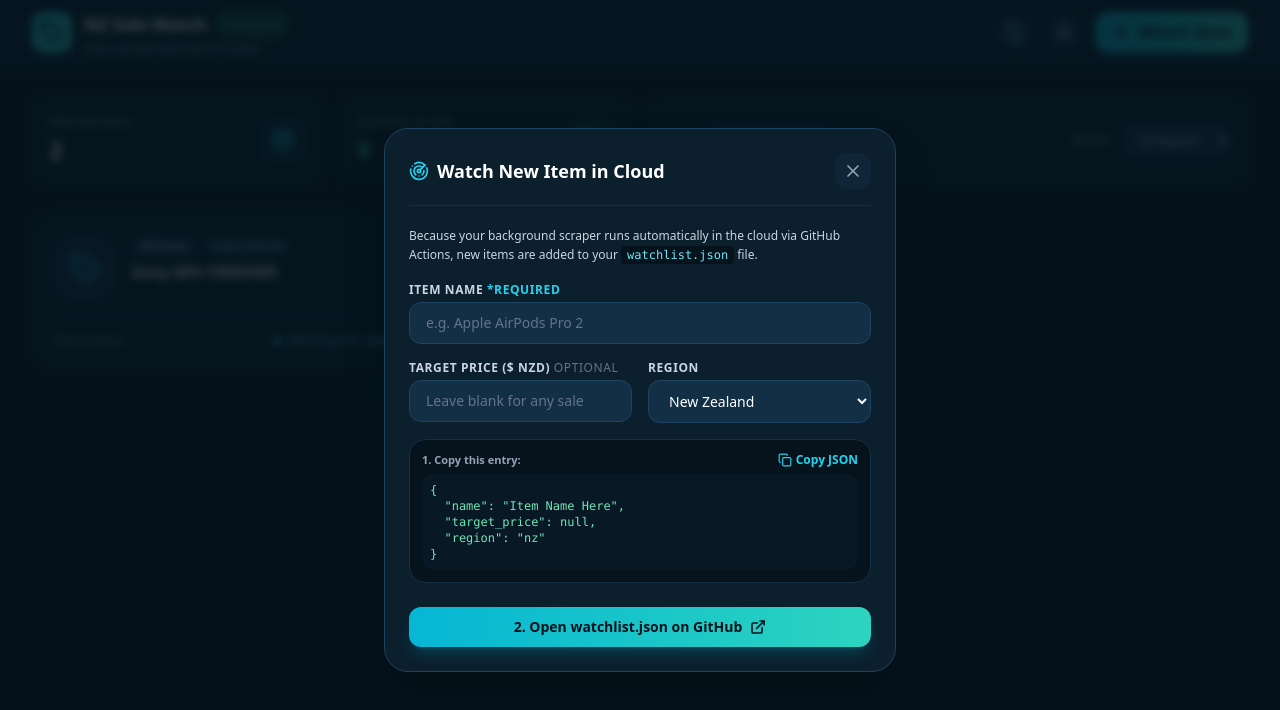
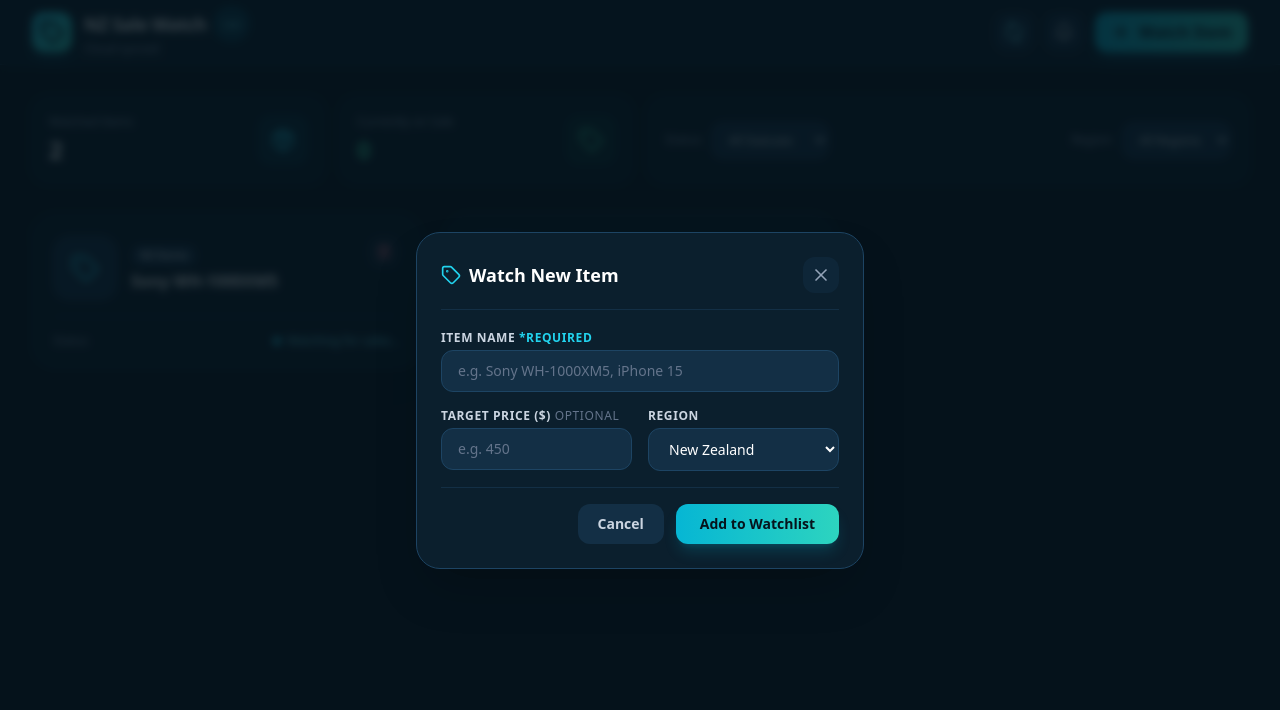
Before and after one commit to Maos-09/nz-sale-watch, a plain HTML site: page index.html in a window 1280 px wide. Both pictures are taken after a click on the button "Watch Item". Drawn offline with nearby package versions, Linux system fonts and the light colour scheme.

Commit message:
Update index.html

```diff
--- a/index.html
+++ b/index.html
@@ -41,15 +41,15 @@
         </div>
         <div>
           <h1 class="text-lg font-bold tracking-tight text-white flex items-center gap-2">
-            NZ Sale Watch <span id="syncStatusBadge" class="text-[10px] px-2 py-0.5 rounded-full bg-emerald-500/20 text-emerald-300 font-medium border border-emerald-500/30">Cloud Synced</span>
+            NZ Sale Watch <span class="text-[10px] px-2 py-0.5 rounded-full bg-cyan-500/20 text-cyan-300 font-medium border border-cyan-500/30">Live</span>
           </h1>
-          <p id="lastUpdatedText" class="text-xs text-slate-400">Checking live store feeds...</p>
+          <p id="lastUpdatedText" class="text-xs text-slate-400">Syncing live store feeds...</p>
         </div>
       </div>
 
       <div class="flex items-center space-x-2 sm:space-x-3">
         <!-- Manual Refresh Button -->
-        <button onclick="fetchLiveDeals(true)" title="Sync Latest Cloud Prices" class="p-2 rounded-xl bg-ocean-800/80 hover:bg-ocean-700 text-cyan-300 hover:text-white transition border border-ocean-700/50">
+        <button onclick="fetchLiveDeals(true)" title="Sync Latest Deals" class="p-2 rounded-xl bg-ocean-800/80 hover:bg-ocean-700 text-cyan-300 hover:text-white transition border border-ocean-700/50">
           <i id="refreshIcon" data-lucide="refresh-cw" class="w-5 h-5"></i>
         </button>
 
@@ -136,64 +136,43 @@
 
   </main>
 
-  <!-- Watch New Item Helper Modal -->
+  <!-- Watch New Item Modal -->
   <div id="itemModal" class="hidden fixed inset-0 z-50 bg-ocean-950/80 backdrop-blur-sm flex items-center justify-center p-4">
-    <div class="bg-ocean-900 border border-ocean-700 rounded-3xl max-w-lg w-full p-6 shadow-2xl relative max-h-[90vh] overflow-y-auto">
+    <div class="bg-ocean-900 border border-ocean-700 rounded-3xl max-w-md w-full p-6 shadow-2xl relative">
       <div class="flex items-center justify-between pb-4 border-b border-ocean-800 mb-5">
         <h2 class="text-lg font-bold text-white flex items-center gap-2">
-          <i data-lucide="radar" class="w-5 h-5 text-cyan-400"></i> Watch New Item in Cloud
+          <i data-lucide="tag" class="w-5 h-5 text-cyan-400"></i> Watch New Item
         </h2>
         <button onclick="closeModal()" class="p-2 text-slate-400 hover:text-white rounded-xl bg-ocean-800/50 hover:bg-ocean-800 transition">
           <i data-lucide="x" class="w-5 h-5"></i>
         </button>
       </div>
 
-      <div class="space-y-4">
-        <p class="text-xs text-slate-300 leading-relaxed">
-          Because your background scraper runs automatically in the cloud via GitHub Actions, new items are added to your <code class="text-cyan-300 bg-ocean-950 px-1.5 py-0.5 rounded">watchlist.json</code> file.
-        </p>
-
+      <form id="watchForm" onsubmit="handleWatchItem(event)" class="space-y-4">
         <div>
           <label class="block text-xs font-semibold text-slate-300 uppercase tracking-wider mb-1">Item Name <span class="text-cyan-400">*Required</span></label>
-          <input type="text" id="newItemName" oninput="updateSnippet()" placeholder="e.g. Apple AirPods Pro 2" class="w-full bg-ocean-800 border border-ocean-700 rounded-xl px-4 py-2.5 text-sm text-white placeholder-slate-500 focus:outline-none focus:border-cyan-500">
+          <input type="text" id="newItemName" required placeholder="e.g. Sony WH-1000XM5, iPhone 15" class="w-full bg-ocean-800 border border-ocean-700 rounded-xl px-4 py-2.5 text-sm text-white placeholder-slate-500 focus:outline-none focus:border-cyan-500">
         </div>
 
         <div class="grid grid-cols-2 gap-4">
           <div>
-            <label class="block text-xs font-semibold text-slate-300 uppercase tracking-wider mb-1">Target Price ($ NZD) <span class="text-slate-500 font-normal">Optional</span></label>
-            <input type="number" step="0.01" id="newItemTarget" oninput="updateSnippet()" placeholder="Leave blank for any sale" class="w-full bg-ocean-800 border border-ocean-700 rounded-xl px-4 py-2.5 text-sm text-white placeholder-slate-500 focus:outline-none focus:border-cyan-500">
+            <label class="block text-xs font-semibold text-slate-300 uppercase tracking-wider mb-1">Target Price ($) <span class="text-slate-500 font-normal">Optional</span></label>
+            <input type="number" step="0.01" id="newItemTarget" placeholder="e.g. 450" class="w-full bg-ocean-800 border border-ocean-700 rounded-xl px-4 py-2.5 text-sm text-white placeholder-slate-500 focus:outline-none focus:border-cyan-500">
           </div>
           <div>
             <label class="block text-xs font-semibold text-slate-300 uppercase tracking-wider mb-1">Region</label>
-            <select id="newItemRegion" onchange="updateSnippet()" class="w-full bg-ocean-800 border border-ocean-700 rounded-xl px-4 py-2.5 text-sm text-white focus:outline-none focus:border-cyan-500">
+            <select id="newItemRegion" class="w-full bg-ocean-800 border border-ocean-700 rounded-xl px-4 py-2.5 text-sm text-white focus:outline-none focus:border-cyan-500">
               <option value="nz">New Zealand</option>
               <option value="overseas">Overseas</option>
             </select>
           </div>
         </div>
 
-        <!-- Generated JSON Snippet -->
-        <div class="bg-ocean-950 border border-ocean-800 rounded-2xl p-3">
-          <div class="flex items-center justify-between mb-1.5">
-            <span class="text-[11px] font-semibold text-slate-400">1. Copy this entry:</span>
-            <button type="button" onclick="copySnippet()" id="copyBtn" class="text-xs text-cyan-400 hover:text-cyan-300 font-semibold flex items-center gap-1">
-              <i data-lucide="copy" class="w-3.5 h-3.5"></i> Copy JSON
-            </button>
-          </div>
-          <pre id="jsonSnippet" class="text-xs text-emerald-300 font-mono overflow-x-auto p-2 bg-ocean-900/50 rounded-xl">{
-  "name": "",
-  "target_price": null,
-  "region": "nz"
-}</pre>
+        <div class="flex justify-end space-x-3 pt-4 border-t border-ocean-800">
+          <button type="button" onclick="closeModal()" class="px-5 py-2.5 rounded-xl bg-ocean-800 hover:bg-ocean-700 text-slate-300 text-sm font-semibold transition">Cancel</button>
+          <button type="submit" class="px-6 py-2.5 rounded-xl bg-gradient-to-r from-cyan-500 to-teal-400 hover:from-cyan-400 hover:to-teal-300 text-ocean-950 text-sm font-bold shadow-lg shadow-cyan-500/20 transition">Add to Watchlist</button>
         </div>
-
-        <div class="pt-2 flex flex-col sm:flex-row gap-3">
-          <a id="githubWatchlistLink" href="https://github.com" target="_blank" rel="noopener noreferrer" class="flex-1 flex items-center justify-center gap-2 bg-gradient-to-r from-cyan-500 to-teal-400 hover:from-cyan-400 hover:to-teal-300 text-ocean-950 font-bold py-2.5 px-4 rounded-xl text-sm shadow-lg shadow-cyan-500/20 transition">
-            <span>2. Open watchlist.json on GitHub</span>
-            <i data-lucide="external-link" class="w-4 h-4 stroke-[2.5]"></i>
-          </a>
-        </div>
-      </div>
+      </form>
     </div>
   </div>
 
@@ -205,20 +184,8 @@
 
     function init() {
       lucide.createIcons();
-      setupGitHubLink();
       updateNotificationsUI();
       fetchLiveDeals(false);
-    }
-
-    // Automatically point the helper button to the user's GitHub repo watchlist.json
-    function setupGitHubLink() {
-      const host = window.location.hostname;
-      const pathParts = window.location.pathname.split('/').filter(Boolean);
-      if (host.endsWith('github.io') && pathParts.length > 0) {
-        const username = host.split('.')[0];
-        const repo = pathParts[0];
-        document.getElementById('githubWatchlistLink').href = `https://github.com/${username}/${repo}/edit/main/watchlist.json`;
-      }
     }
 
     async function fetchLiveDeals(isManual = false) {
@@ -227,15 +194,20 @@
       if (refreshIcon) refreshIcon.classList.add('animate-spin');
 
       try {
-        // Cache-busting timestamp ensures GitHub Pages serves the newest deals.json
         const response = await fetch(`deals.json?t=${Date.now()}`);
         if (!response.ok) throw new Error('deals.json not found yet');
 
         const liveData = await response.json();
-        items = liveData;
 
-        // Check for newly discovered sales to trigger in-app notifications
-        let newAlertsCount = 0;
+        // Merge with locally added items
+        const localItems = JSON.parse(localStorage.getItem('nz_sale_watch_local_watchlist')) || [];
+
+        // Combine cloud deals and local items without duplicates
+        const map = new Map();
+        [...liveData, ...localItems].forEach(item => map.set(item.name.toLowerCase(), item));
+        items = Array.from(map.values());
+
+        // Check for new sales
         items.forEach(item => {
           if (item.storesOnSale && item.storesOnSale.length > 0) {
             const best = item.storesOnSale.reduce((prev, curr) => prev.price < curr.price ? prev : curr);
@@ -245,9 +217,8 @@
               seenDeals[dealSignature] = true;
               addNotification(
                 item.name,
-                `On sale for $${best.price.toFixed(2)} NZD at ${best.name} (${item.storesOnSale.length} store${item.storesOnSale.length > 1 ? 's' : ''} total)!`
+                `On sale for $${best.price.toFixed(2)} NZD at ${best.name}!`
               );
-              newAlertsCount++;
             }
           }
         });
@@ -255,13 +226,14 @@
         localStorage.setItem('nz_sale_watch_seen_deals', JSON.stringify(seenDeals));
         localStorage.setItem('nz_sale_watch_notifs', JSON.stringify(notifications));
 
-        statusText.innerText = isManual ? 'Synced just now with live store data' : 'Auto-synced with cloud scraper';
+        statusText.innerText = isManual ? 'Synced just now' : 'Cloud synced';
         renderItems();
         updateNotificationsUI();
       } catch (err) {
-        console.warn('Waiting for first GitHub Action run:', err);
-        statusText.innerText = 'Run GitHub Action once to populate live deals';
-        renderEmptySetupState();
+        console.warn('Using local watchlist:', err);
+        items = JSON.parse(localStorage.getItem('nz_sale_watch_local_watchlist')) || [];
+        statusText.innerText = 'Offline / Local watchlist';
+        renderItems();
       } finally {
         if (refreshIcon) {
           setTimeout(() => refreshIcon.classList.remove('animate-spin'), 500);
@@ -271,10 +243,7 @@
 
     function openModal() {
       document.getElementById('itemModal').classList.remove('hidden');
-      document.getElementById('newItemName').value = '';
-      document.getElementById('newItemTarget').value = '';
-      document.getElementById('newItemRegion').value = 'nz';
-      updateSnippet();
+      document.getElementById('watchForm').reset();
       lucide.createIcons();
     }
 
@@ -282,31 +251,37 @@
       document.getElementById('itemModal').classList.add('hidden');
     }
 
-    function updateSnippet() {
-      const name = document.getElementById('newItemName').value.trim() || 'Item Name Here';
+    function handleWatchItem(e) {
+      e.preventDefault();
+      const name = document.getElementById('newItemName').value.trim();
       const targetVal = document.getElementById('newItemTarget').value;
-      const target = targetVal ? parseFloat(targetVal) : null;
+      const targetPrice = targetVal ? parseFloat(targetVal) : null;
       const region = document.getElementById('newItemRegion').value;
 
-      const obj = {
-        name: name,
-        target_price: target,
-        region: region
-      };
-      document.getElementById('jsonSnippet').innerText = JSON.stringify(obj, null, 2);
+      let localItems = JSON.parse(localStorage.getItem('nz_sale_watch_local_watchlist')) || [];
+
+      // Check if already exists
+      if (!localItems.some(i => i.name.toLowerCase() === name.toLowerCase())) {
+        localItems.push({
+          name,
+          target_price: targetPrice,
+          region,
+          storesOnSale: []
+        });
+        localStorage.setItem('nz_sale_watch_local_watchlist', JSON.stringify(localItems));
+      }
+
+      closeModal();
+      fetchLiveDeals(true);
     }
 
-    function copySnippet() {
-      const text = document.getElementById('jsonSnippet').innerText;
-      navigator.clipboard.writeText(text).then(() => {
-        const btn = document.getElementById('copyBtn');
-        btn.innerHTML = `<i data-lucide="check" class="w-3.5 h-3.5 text-emerald-400"></i> Copied!`;
-        lucide.createIcons();
-        setTimeout(() => {
-          btn.innerHTML = `<i data-lucide="copy" class="w-3.5 h-3.5"></i> Copy JSON`;
-          lucide.createIcons();
-        }, 2000);
-      });
+    function deleteItem(name) {
+      if (confirm(`Stop watching "${name}"?`)) {
+        let localItems = JSON.parse(localStorage.getItem('nz_sale_watch_local_watchlist')) || [];
+        localItems = localItems.filter(i => i.name.toLowerCase() !== name.toLowerCase());
+        localStorage.setItem('nz_sale_watch_local_watchlist', JSON.stringify(localItems));
+        fetchLiveDeals(true);
+      }
     }
 
     function addNotification(itemName, message) {
@@ -379,22 +354,6 @@
       `).join('');
     }
 
-    function renderEmptySetupState() {
-      const grid = document.getElementById('itemsGrid');
-      grid.innerHTML = `
-        <div class="col-span-full py-14 px-6 text-center bg-ocean-900/40 border border-ocean-800 rounded-3xl max-w-2xl mx-auto">
-          <div class="w-16 h-16 rounded-2xl bg-cyan-500/10 border border-cyan-500/20 flex items-center justify-center text-cyan-400 mx-auto mb-4">
-            <i data-lucide="cloud-lightning" class="w-8 h-8"></i>
-          </div>
-          <h3 class="text-lg font-bold text-white">Ready for Your First Cloud Scan</h3>
-          <p class="text-xs text-slate-300 mt-2 leading-relaxed">
-            Your app is now connected to your background GitHub scraper. Once you add <code class="text-cyan-300">watchlist.json</code>, <code class="text-cyan-300">scraper.py</code>, and run your GitHub Action once, live store prices and direct sale links will automatically appear right here!
-          </p>
-        </div>
-      `;
-      lucide.createIcons();
-    }
-
     function renderItems() {
       const grid = document.getElementById('itemsGrid');
       const statusFilter = document.getElementById('statusFilter').value;
@@ -419,8 +378,8 @@
             <div class="w-16 h-16 rounded-2xl bg-cyan-500/10 border border-cyan-500/20 flex items-center justify-center text-cyan-400 mx-auto mb-4">
               <i data-lucide="package-open" class="w-8 h-8"></i>
             </div>
-            <h3 class="text-base font-semibold text-white">No matching items</h3>
-            <p class="text-xs text-slate-400 mt-1">Adjust your status/region filter or add a new item to watchlist.json.</p>
+            <h3 class="text-base font-semibold text-white">No items watched yet</h3>
+            <p class="text-xs text-slate-400 mt-1">Click "Watch Item" above to start tracking products instantly.</p>
           </div>
         `;
         lucide.createIcons();
@@ -429,11 +388,7 @@
 
       grid.innerHTML = filtered.map((item) => {
         const hasSale = item.storesOnSale && item.storesOnSale.length > 0;
-
-        // Sort stores lowest price first
-        const sortedStores = hasSale
-          ? [...item.storesOnSale].sort((a, b) => a.price - b.price)
-          : [];
+        const sortedStores = hasSale ? [...item.storesOnSale].sort((a, b) => a.price - b.price) : [];
 
         const mediaHtml = item.image
           ? `<img src="${item.image}" alt="${item.name}" class="w-16 h-16 rounded-2xl object-contain bg-white p-1.5 border border-ocean-700 shrink-0">`
@@ -469,7 +424,7 @@
           salesListHtml = `
             <div class="mt-4 pt-4 border-t border-ocean-800/80">
               <div class="flex items-center justify-between text-xs text-slate-400">
-                <span>Cloud Status</span>
+                <span>Status</span>
                 <span class="text-cyan-300 font-medium flex items-center gap-1.5">
                   <span class="w-2 h-2 rounded-full bg-cyan-400 animate-pulse"></span> Watching for sales...
                 </span>
@@ -485,15 +440,20 @@
         return `
           <div class="item-card bg-ocean-900/60 border ${hasSale ? 'border-emerald-500/30' : 'border-ocean-800'} rounded-3xl p-5 shadow-xl flex flex-col justify-between transition" data-name="${item.name}">
             <div>
-              <div class="flex items-start space-x-3.5 mb-3">
-                ${mediaHtml}
-                <div class="min-w-0 flex-1">
-                  <div class="flex items-center gap-1.5 flex-wrap mb-1">
-                    ${overseasBadge}
-                    ${item.targetPrice ? `<span class="text-[10px] font-medium px-2 py-0.5 rounded-full bg-ocean-800 text-cyan-300">Target: $${item.targetPrice.toFixed(2)}</span>` : ''}
+              <div class="flex items-start justify-between gap-3 mb-3">
+                <div class="flex items-center space-x-3.5 min-w-0 flex-1">
+                  ${mediaHtml}
+                  <div class="min-w-0 flex-1">
+                    <div class="flex items-center gap-1.5 flex-wrap mb-1">
+                      ${overseasBadge}
+                      ${item.target_price ? `<span class="text-[10px] font-medium px-2 py-0.5 rounded-full bg-ocean-800 text-cyan-300">Target: $${item.target_price.toFixed(2)}</span>` : ''}
+                    </div>
+                    <h3 class="font-bold text-white text-base leading-snug break-words">${item.name}</h3>
                   </div>
-                  <h3 class="font-bold text-white text-base leading-snug break-words">${item.name}</h3>
                 </div>
+                <button onclick="deleteItem('${item.name.replace(/'/g, "\\'")}')" title="Stop Watching" class="p-2 text-rose-400 hover:text-rose-300 rounded-xl bg-ocean-800/50 hover:bg-ocean-800 transition shrink-0">
+                  <i data-lucide="trash-2" class="w-4 h-4"></i>
+                </button>
               </div>
 
               ${salesListHtml}
```
